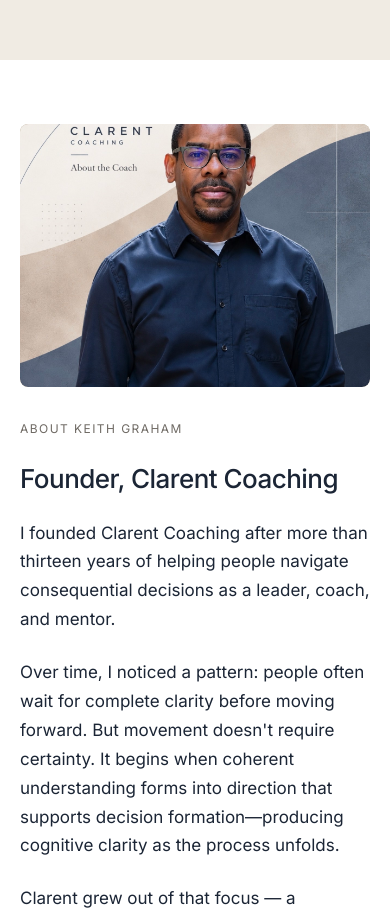
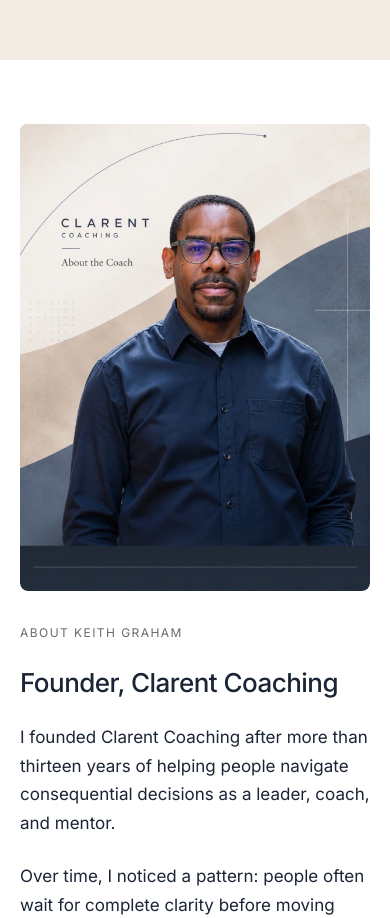
Before and after one commit to dcinferno/clarent-coaching, a Next.js app: page / in a window 390 px wide. Shown: the part 5560-6478 px from the top of the page. Built offline with nearby package versions, Linux system fonts and the light colour scheme; a web font is replaced by a local one.

Commit message:
adjust the picture

```diff
--- a/src/app/page.jsx
+++ b/src/app/page.jsx
@@ -216,7 +216,7 @@ export default function HomePage() {
                 src="/Image.jpeg"
                 alt="Keith Graham, Founder of Clarent Coaching"
                 fill
-                style={{ objectFit: 'cover', borderRadius: '8px' }}
+                style={{ objectFit: 'cover', objectPosition: 'center top', borderRadius: '8px' }}
               />
             </div>
           </div>
--- a/src/app/page.module.css
+++ b/src/app/page.module.css
@@ -304,7 +304,8 @@
 
   .founderImageSlot {
     order: -1;
-    aspect-ratio: 4 / 3;
+    aspect-ratio: 3 / 4;
+    max-height: 480px;
   }
 }
 
```
